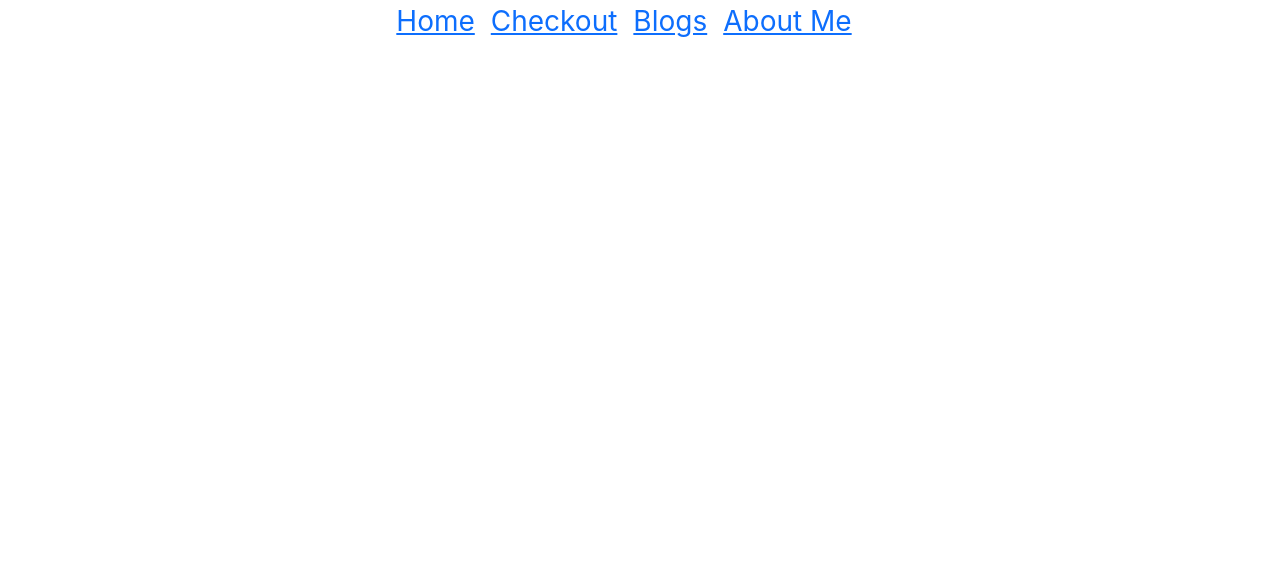
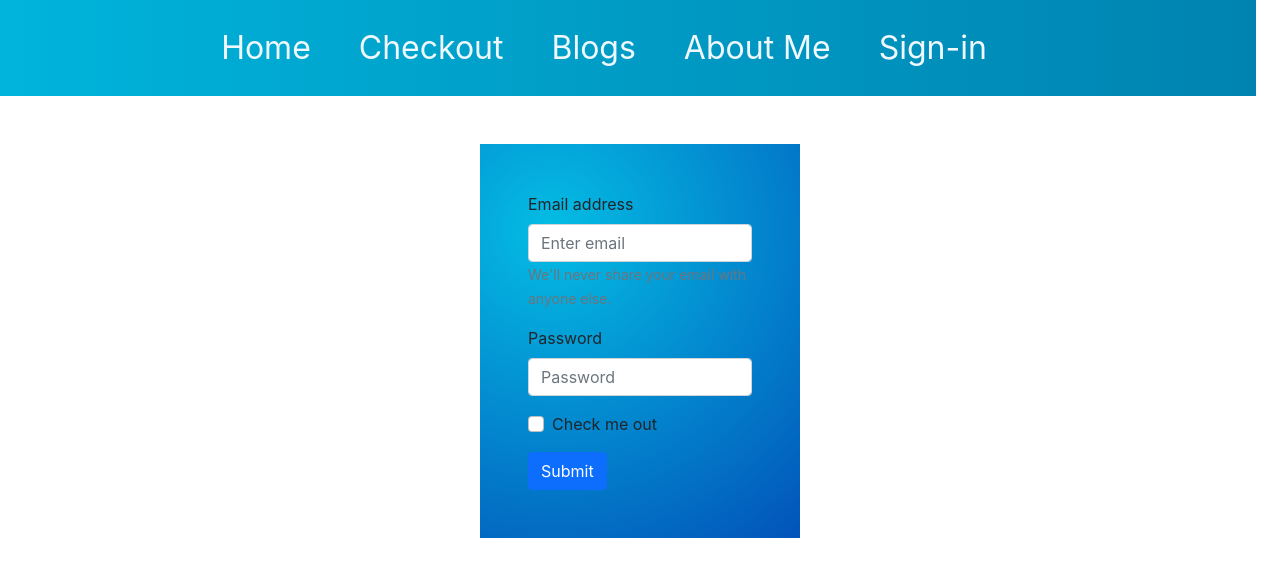
Before and after one commit to RohanSha05/-independent-service-provider, a React (Create React App) app: page /signin in a window 1280 px wide. Shown: the top 576 px of the page. Built offline with nearby package versions, Linux system fonts and the light colour scheme; the HTML template or start-up script is replaced by a standard one.

Commit message:
signIn created

```diff
--- a/src/App.js
+++ b/src/App.js
@@ -5,6 +5,7 @@ import Blogs from './components/Blogs/Blogs';
 import Checkout from './components/Checkout/Checkout';
 import Header from "./components/Header/Header"
 import Home from './components/Home/Home';
+import Signin from './components/Signin/Signin';
 
 function App() {
   return (
@@ -15,6 +16,8 @@ function App() {
         <Route path='/checkout' element={<Checkout></Checkout>}></Route>
         <Route path='/blogs' element={<Blogs></Blogs>}></Route>
         <Route path='/about' element={<About></About>}></Route>
+        <Route path='/about' element={<About></About>}></Route>
+        <Route path='/signin' element={<Signin></Signin>}></Route>
       </Routes>
     </div>
   );
--- a/src/components/Header/Header.css
+++ b/src/components/Header/Header.css
@@ -0,0 +1,8 @@
+.header {
+    background-image: linear-gradient(to right, #00b4db, #0083b0);
+}
+
+.header-link {
+    text-decoration: none;
+    color: aliceblue;
+}
--- a/src/components/Header/Header.js
+++ b/src/components/Header/Header.js
@@ -1,14 +1,16 @@
 import React from 'react';
 import { Link } from 'react-router-dom';
+import '../Header/Header.css'
 
 
 const Header = () => {
     return (
-        <div className='fs-3 me-3 text-center'>
-            <Link className=' me-3' to={'/'} >Home</Link>
-            <Link className=' me-3' to={'/checkout'}>Checkout</Link>
-            <Link className=' me-3' to={'/blogs'}>Blogs</Link>
-            <Link className=' me-3' to={'/about'}>About Me</Link>
+        <div className='fs-3 p-4 header me-4 text-center bg-success'>
+            <Link className='header-link fs-2 me-5' to={'/'} >Home</Link>
+            <Link className='header-link fs-2 me-5' to={'/checkout'}>Checkout</Link>
+            <Link className='header-link fs-2 me-5' to={'/blogs'}>Blogs</Link>
+            <Link className='header-link fs-2 me-5' to={'/about'}>About Me</Link>
+            <Link className='header-link fs-2 me-5' to={'/signin'}>Sign-in</Link>
         </div>
     );
 };
--- /dev/null
+++ b/src/components/Signin/Signin.css
@@ -0,0 +1,4 @@
+.form-body {
+    background-image: radial-gradient(circle farthest-corner at 22.4% 21.7%, rgba(4, 189, 228, 1) 0%, rgba(2, 83, 185, 1) 100.2%);
+
+}
--- a/src/components/Signin/Signin.js
+++ b/src/components/Signin/Signin.js
@@ -0,0 +1,41 @@
+import React, { useRef } from 'react';
+import { Form, Button } from 'react-bootstrap';
+import '../Signin/Signin.css'
+
+const Signin = () => {
+    const emailRef = useRef('');
+    const passwordRef = useRef('');
+
+    const handleSubmit = event => {
+        event.preventDefault();
+        const email = emailRef.current.value;
+        const password = passwordRef.current.value;
+        console.log(email, password)
+    }
+    return (
+        <div className='d-flex justify-content-center'>
+            <Form onClick={handleSubmit} className='w-25 mt-5 p-5 form-body'>
+                <Form.Group className="mb-3" controlId="formBasicEmail">
+                    <Form.Label>Email address</Form.Label>
+                    <Form.Control ref={emailRef} type="email" placeholder="Enter email" />
+                    <Form.Text className="text-muted">
+                        We'll never share your email with anyone else.
+                    </Form.Text>
+                </Form.Group>
+
+                <Form.Group className="mb-3" controlId="formBasicPassword">
+                    <Form.Label>Password</Form.Label>
+                    <Form.Control ref={passwordRef} type="password" placeholder="Password" />
+                </Form.Group>
+                <Form.Group className="mb-3" controlId="formBasicCheckbox">
+                    <Form.Check type="checkbox" label="Check me out" />
+                </Form.Group>
+                <Button variant="primary" type="submit">
+                    Submit
+                </Button>
+            </Form>
+        </div>
+    );
+};
+
+export default Signin;
```
